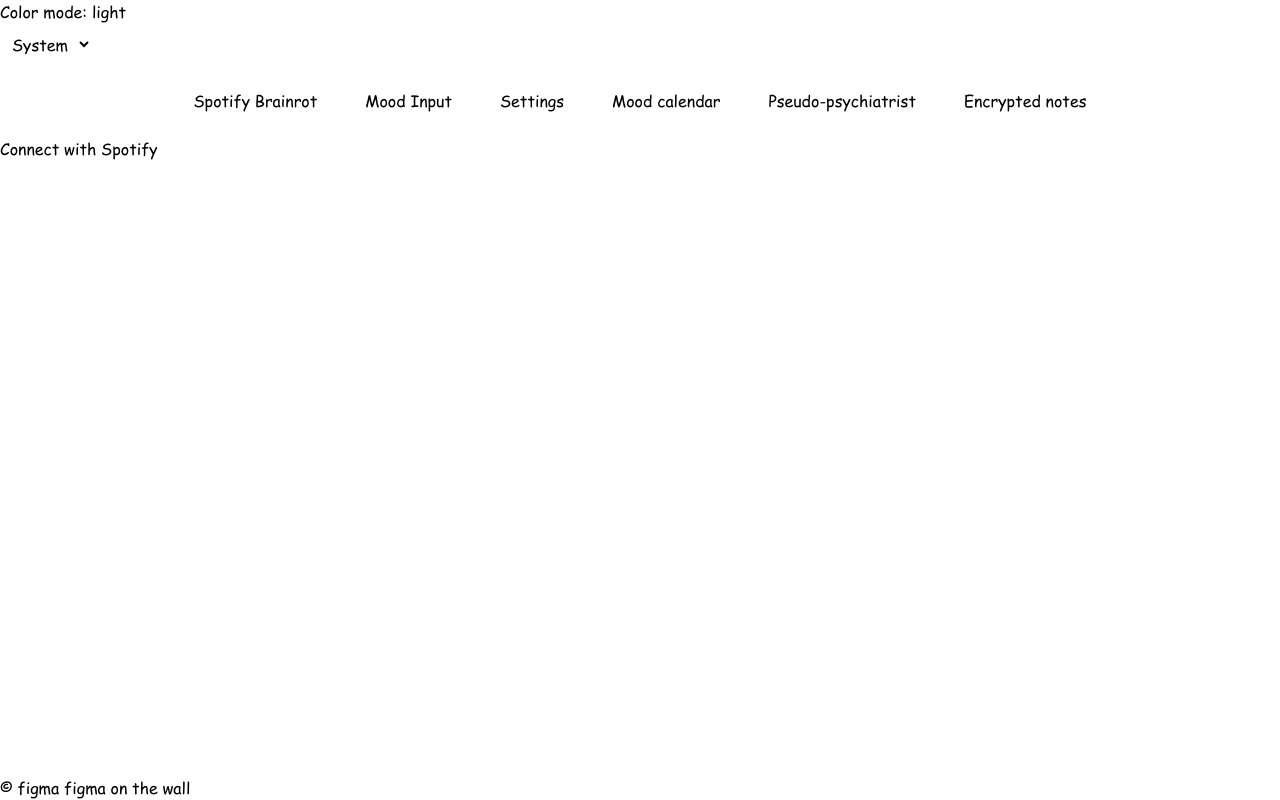
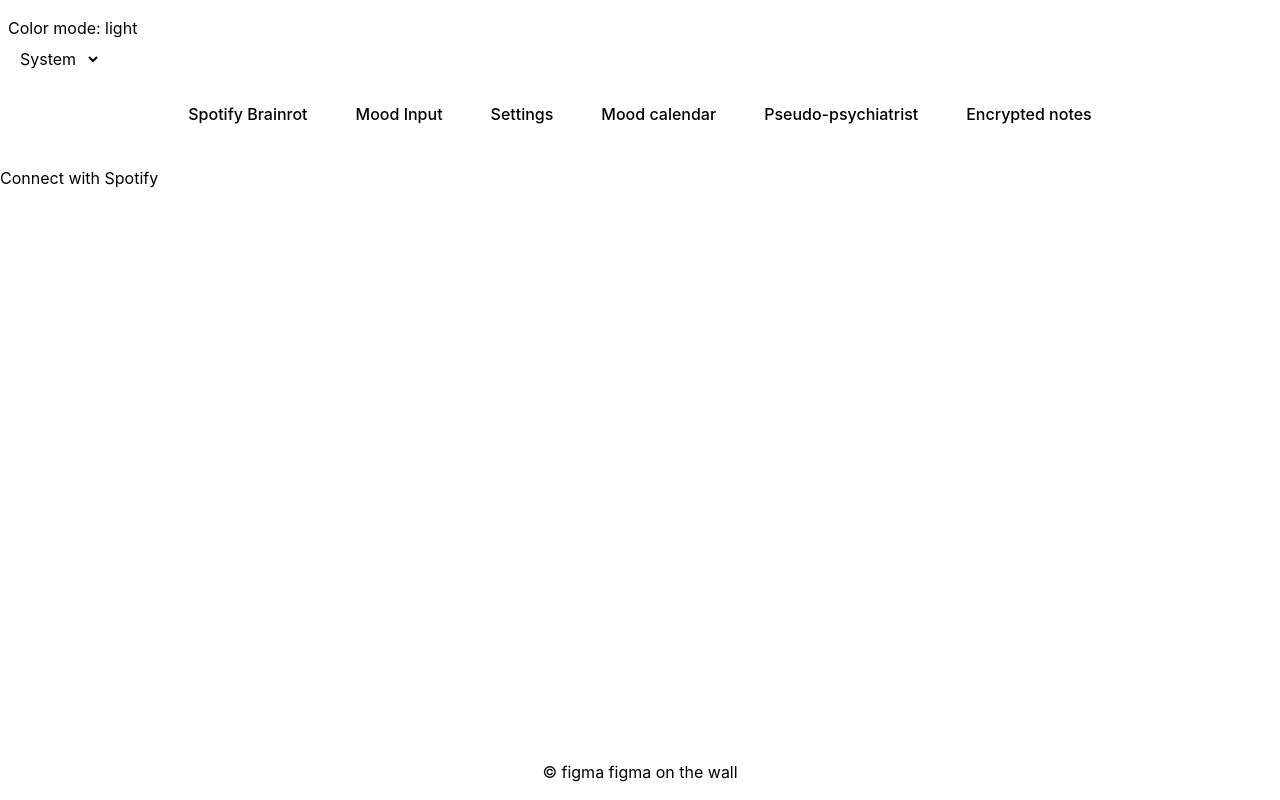
Before and after one commit to ilija17/aurora, a Nuxt app: page /connect-spotify in a window 1280 px wide. Built offline with nearby package versions, Linux system fonts and the light colour scheme; no server answers.

Commit message:
Refresh styles with new font and colors

```diff
--- a/assets/css/main.css
+++ b/assets/css/main.css
@@ -8,36 +8,44 @@
     font-display: swap;
 }
 
+@font-face {
+    font-family: 'Inter';
+    src: url('/fonts/Inter-Regular.woff2') format('woff2');
+    font-weight: normal;
+    font-style: normal;
+    font-display: swap;
+}
+
 * {
-    font-family: 'ComicSansCustom', cursive;
+    font-family: 'Inter', 'ComicSansCustom', sans-serif;
 }
 
 /* Theme: DARK */
 html[data-theme='dark'] {
-    --bg: #1A1D25;
-    --fg: #ebf4f1;
-    --primary: #64548E;
-    --secondary: #292F3F;
-    --tertiary: #2A2A3B;
-    --accent: #2ECFCF;
-    --border: #444;
-    --input-bg: #1a2b3c;
-    --input-color: #ebf4f1;
-    --input-border: #444;
-    --muted: #8a8fa3;
+    --bg: #1a1b22;
+    --fg: #f3f4f6;
+    --primary: #4f46e5;
+    --secondary: #1f2937;
+    --tertiary: #374151;
+    --accent: #22d3ee;
+    --border: #4b5563;
+    --input-bg: #111827;
+    --input-color: #f3f4f6;
+    --input-border: #4b5563;
+    --muted: #9ca3af;
   }
 
   /* Theme: LIGHT */
   html[data-theme='light'] {
     --bg: #ffffff;
-    --fg: #1A1D25;
-    --primary: #4B3C8E;
-    --secondary: #E2E8F0;
-    --accent: #0D9BAA;
-    --border: #ccc;
+    --fg: #111827;
+    --primary: #6366f1;
+    --secondary: #e5e7eb;
+    --accent: #06b6d4;
+    --border: #d1d5db;
     --input-bg: #f9fafb;
     --input-color: #111827;
-    --input-border: #ccc;
+    --input-border: #d1d5db;
     --muted: #6b7280;
   }
 
@@ -45,7 +53,7 @@ html[data-theme='dark'] {
   body {
     background-color: var(--bg);
     color: var(--fg);
-    font-family: 'ComicSansCustom', cursive;
+    font-family: 'Inter', 'ComicSansCustom', sans-serif;
   }
 
   /* Common elements */
--- a/components/AppFooter.vue
+++ b/components/AppFooter.vue
@@ -1,5 +1,14 @@
 <template>
-  <footer>
+  <footer class="footer">
     © figma figma on the wall
   </footer>
 </template>
+
+<style scoped>
+.footer {
+  text-align: center;
+  padding: 1rem 0.5rem;
+  background-color: var(--secondary);
+  color: var(--fg);
+}
+</style>
--- a/components/AppHeader.vue
+++ b/components/AppHeader.vue
@@ -1,11 +1,12 @@
 <!-- ovo je takav brainrot al uglavom router skuži na kojoj se stranici i stavi ovaj drugi css -->
 <template>
-  <ThemeSwitcher/>
+  <header class="header">
+    <ThemeSwitcher />
 
-  <nav class="nav" aria-label="Main menu">
-    <NuxtLink
-      to="/spotify"
-      class="btn"
+    <nav class="nav" aria-label="Main menu">
+      <NuxtLink
+        to="/spotify"
+        class="btn"
       active-class="btn--active"
       exact-active-class="btn--active"
     >
@@ -56,5 +57,13 @@
     >
       Encrypted notes
     </NuxtLink>
-  </nav>
+    </nav>
+  </header>
 </template>
+
+<style scoped>
+.header {
+  background: linear-gradient(90deg, var(--primary), var(--accent));
+  padding: 1rem 0.5rem;
+}
+</style>
```
Also changed, not shown: fonts/Inter-Regular.woff2 (added).
